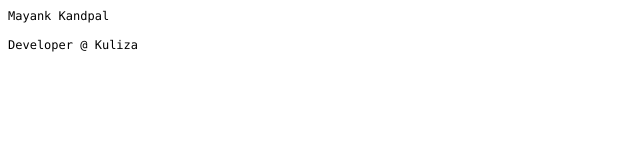
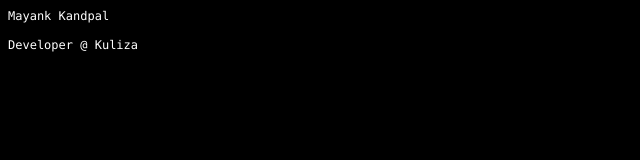
Before and after one commit to mayankk4/mayankk4.github.com, a plain HTML site: page index.html in a window 1280 px wide. Shown: the whole page, without its empty margins (0-640 px from the left). Drawn offline with Linux system fonts and the light colour scheme.

Commit message:
Update index.html

```diff
--- a/index.html
+++ b/index.html
@@ -2,6 +2,7 @@
 
 <head>
 	<style>
+
 	p {
 	    font-family: Monaco,Menlo,"Bitstream Vera Sans Mono","DejaVu Sans Mono","Courier New",monospace;
 	    font-size: 12px;
@@ -12,7 +13,8 @@ body {
 	}
 
 	html, body {
-    color: black;
+		background:black;
+	    color: white;
 	}
 	</style>
 </head>
```
Lines whose indentation alone changed are shown as unchanged.
